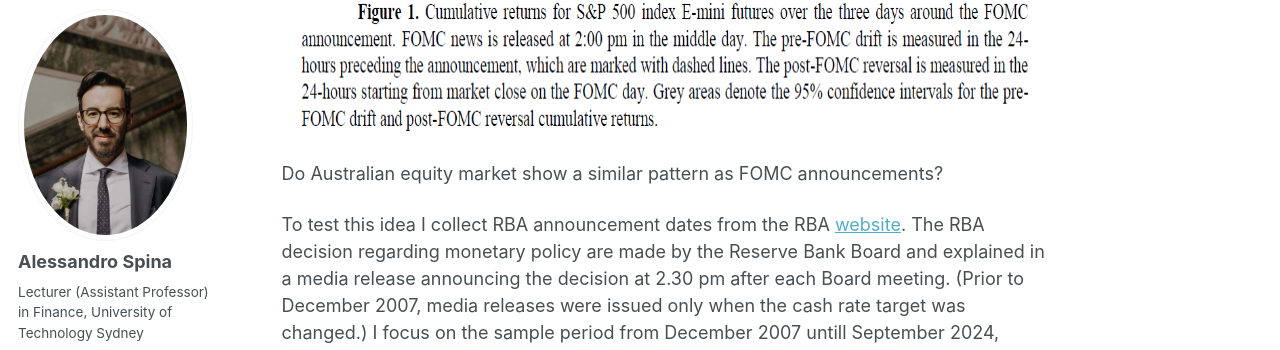
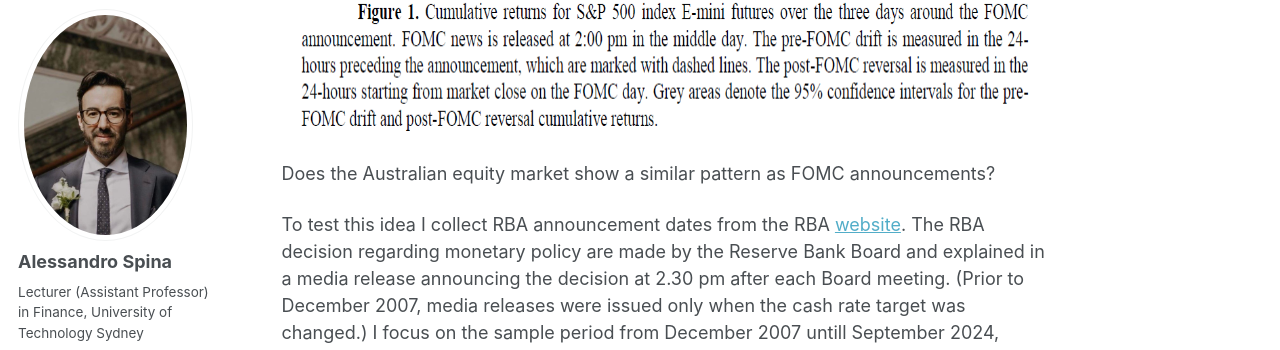
Before and after one commit to aspi6246/aspi6246.github.io, a Jekyll site: the page built from _posts/2024-10-02-blog-post-4.md, in a window 1280 px wide and 900 px high, scrolled down 1368 px. Shown: the part 97-447 px from the top of the window. Built offline with Jekyll 4.4.1, drawn with Linux system fonts in a browser that asks for light colours; some web fonts are replaced.

Commit message:
Update 2024-10-02-blog-post-4.md

```diff
--- a/_posts/2024-10-02-blog-post-4.md
+++ b/_posts/2024-10-02-blog-post-4.md
@@ -17,7 +17,7 @@ Of particular interest is the behaviour of the equity market in the lead up to c
 ![Alt text](/assets/images/blog_4_fig1.png){: style="width:800px;height:600px;"}
 
 
-Do Australian equity market show a similar pattern as FOMC announcements?
+Does the Australian equity market show a similar pattern as FOMC announcements?
 
 To test this idea I collect RBA announcement dates from the RBA [website]( https://www.rba.gov.au/monetary-policy/int-rate-decisions/2024/). The RBA decision regarding monetary policy are made by the Reserve Bank Board and explained in a media release announcing the decision at 2.30 pm after each Board meeting. (Prior to December 2007, media releases were issued only when the cash rate target was changed.) I focus on the sample period from December 2007 untill September 2024, which included a total of 186 announcement days.
 Intra-day price data on the ASX200 index comes from LSEG’s Tick History Intraday Summaries (RIC: .AXJO). I compute index log returns at the 15minute frequency. RBA policy announcements are typically made a 2.30pm AEST. I examine an event window stating 10am (market open) on the day preceding the announcement, and finishing at 4pm (market close) on the day following the announcement.
```
